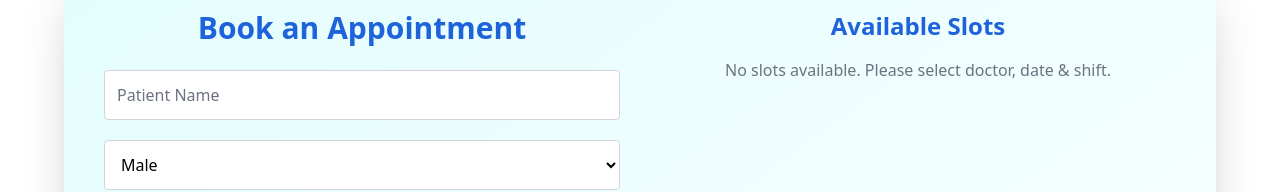
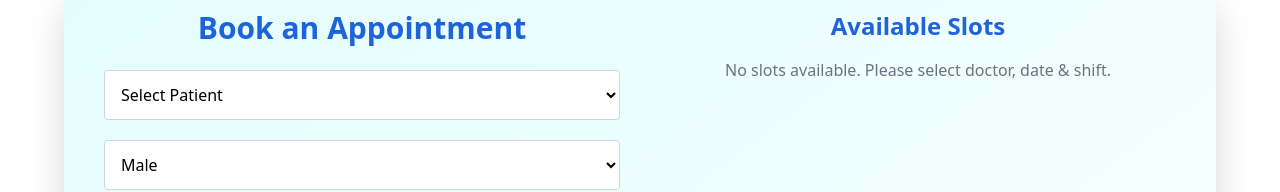
Before and after one commit to harshsharma5720/HospitalERP, a React (Create React App) app in the folder hospital-frontend/: page /appointments in a window 1280 px wide. Shown: the part 289-481 px from the top of the page. Built offline with nearby package versions, Linux system fonts and the light colour scheme.

Commit message:
Developed a new feature that at the time of booking appointment user can see there name and there relatives name in the dropdown meanu through which the whole info will be automatically fetched about that Relative.

```diff
--- a/hospital-frontend/src/AppointmentPage.js
+++ b/hospital-frontend/src/AppointmentPage.js
@@ -4,6 +4,8 @@ import axios from "axios";
 import Navbar from "./Navbar";
 import TopNavbar from "./TopNavbar";
 import { useLocation } from "react-router-dom";
+import { getUserIdFromToken } from "./utils/jwtUtils";
+import { calculateAgeFromDOB } from "./utils/calculateAgeFromDOB";
 
 export default function AppointmentPage() {
   const location = useLocation();
@@ -28,6 +30,8 @@ export default function AppointmentPage() {
   const [availableSlots, setAvailableSlots] = useState([]);
   const [loadingSlots, setLoadingSlots] = useState(false);
   const [selectedSlotId, setSelectedSlotId] = useState(null);
+  const [patientOptions, setPatientOptions] = useState([]);
+  const [userDetails, setUserDetails] = useState(null);
 
   // Fetch doctors and prefill doctor if passed from DoctorPage
   useEffect(() => {
@@ -96,6 +100,54 @@ export default function AppointmentPage() {
     }
   }, [rescheduleData, doctors]);
 
+  useEffect(() => {
+    const fetchPatients = async () => {
+      try {
+        const token = localStorage.getItem("jwtToken");
+        if (!token) return;
+        // 1. Fetch logged-in user
+        const userId = getUserIdFromToken(token);
+        const userRes = await axios.get(
+          `http://localhost:8080/api/patient/getAccount/${userId}`,
+          { headers: { Authorization: `Bearer ${token}` } }
+        );
+        const user = userRes.data;
+        setUserDetails(user);
+        // 2. Fetch all relatives of user
+        const relRes = await axios.get(
+          `http://localhost:8080/api/patient/relative/patient/${user.patientId}`,
+          { headers: { Authorization: `Bearer ${token}` } }
+        );
+        const relatives = relRes.data;
+        const age = calculateAgeFromDOB(user.dob);
+        // 3. Dropdown options = user + relatives
+        const options = [
+          {
+            id: user.patientId,
+            name: user.patientName,
+            gender: user.gender,
+            age: age,
+            type: "USER",
+          },
+          ...relatives.map((rel) => ({
+            id: rel.patientId,
+            name: rel.name,
+            gender: rel.gender,
+            age: calculateAgeFromDOB(rel.dob),
+            type: "RELATIVE",
+          })),
+        ];
+
+        setPatientOptions(options);
+      } catch (error) {
+        console.error("Error fetching patient list:", error);
+      }
+    };
+
+    fetchPatients();
+  }, []);
+
+
   // Handle input changes
   const handleChange = (e) => {
     setFormData({ ...formData, [e.target.name]: e.target.value });
@@ -112,6 +164,21 @@ export default function AppointmentPage() {
       });
     }
   };
+
+  const handlePatientSelect = (selectedName) => {
+    const selected = patientOptions.find((p) => p.name === selectedName);
+    if (!selected) return;
+
+    setFormData((prev) => ({
+      ...prev,
+      patientName: selected.name,
+      gender: selected.gender,
+      age: selected.age,
+      ptInfoId: selected.type === "USER" ? selected.id : "",
+      relativeId: selected.type === "RELATIVE" ? selected.id : "",
+    }));
+  };
+
 
   // Fetch available slots
   const handleSlotFetch = async () => {
@@ -228,15 +295,20 @@ export default function AppointmentPage() {
             </h2>
 
             <form onSubmit={handleSubmit} className="space-y-5">
-              <input
-                type="text"
-                name="patientName"
-                value={formData.patientName}
-                onChange={handleChange}
-                placeholder="Patient Name"
-                className="w-full p-3 border border-gray-300 dark:border-[#16224a] rounded bg-white dark:bg-[#0f172a] text-black dark:text-[#50d4f2] placeholder-gray-500 dark:placeholder-gray-400 focus:ring-2 focus:ring-[#50d4f2]"
-                required
-              />
+             <select
+               name="patientName"
+               value={formData.patientName}
+               onChange={(e) => handlePatientSelect(e.target.value)}
+               className="w-full p-3 border border-gray-300 dark:border-[#16224a] rounded bg-white dark:bg-[#0f172a] text-black dark:text-[#50d4f2]"
+               required
+             >
+               <option value="">Select Patient</option>
+               {patientOptions.map((p, index) => (
+                 <option key={`${p.type}-${p.id}-${index}`} value={p.name}>
+                   {p.name}
+                 </option>
+               ))}
+             </select>
 
               <select
                 name="gender"
--- a/hospital-frontend/src/EditProfileModal.js
+++ b/hospital-frontend/src/EditProfileModal.js
@@ -306,18 +306,27 @@ export default function ProfilePage({ onClose }) {
           <section className="bg-gradient-to-br from-[#E3FDFD] to-[#FEFFFF] dark:from-[#111a3b] dark:to-[#0f172a] rounded-2xl p-6 shadow-2xl">
               <div className="flex justify-between items-center mb-3">
                 <h2 className="text-xl font-bold">Your Relatives</h2>
+                <div className="flex gap-4 mt-4">
                   <button
-                  onClick={() => navigate("/add-relative",{ state: { patientId: userData.patientId } })}
-                  className="bg-purple-600 text-white px-6 py-2 rounded-lg hover:opacity-90"
+                    onClick={() => navigate("/add-relative", { state: { patientId: userData.patientId } })}
+                    className="text-sm font-semibold px-4 py-2 rounded-lg
+                               bg-blue-600 text-white
+                               border border-blue-600
+                               hover:bg-blue-700 transition"
                   >
                     Add Relative
                   </button>
+
                   <button
-                  onClick={() => navigate("/relatives",{ state: { patientId: userData.patientId } })}
-                  className="bg-purple-600 text-white px-6 py-2 rounded-lg hover:opacity-90"
+                    onClick={() => navigate("/relatives", { state: { patientId: userData.patientId } })}
+                    className="text-sm font-semibold px-4 py-2 rounded-lg
+                               border border-blue-600
+                               text-blue-700 hover:bg-blue-600 hover:text-white transition"
                   >
                     View All
                   </button>
+                </div>
+
               </div>
 
               {relatives && relatives.length > 0 ? (
--- /dev/null
+++ b/hospital-frontend/src/utils/calculateAgeFromDOB.js
@@ -0,0 +1,16 @@
+export const calculateAgeFromDOB = (dob) => {
+  if (!dob) return "";
+
+  const birthDate = new Date(dob);
+  const today = new Date();
+
+  let age = today.getFullYear() - birthDate.getFullYear();
+  const monthDiff = today.getMonth() - birthDate.getMonth();
+  const dayDiff = today.getDate() - birthDate.getDate();
+
+  if (monthDiff < 0 || (monthDiff === 0 && dayDiff < 0)) {
+    age--;
+  }
+
+  return age;
+};
```
Lines whose indentation alone changed are shown as unchanged.
